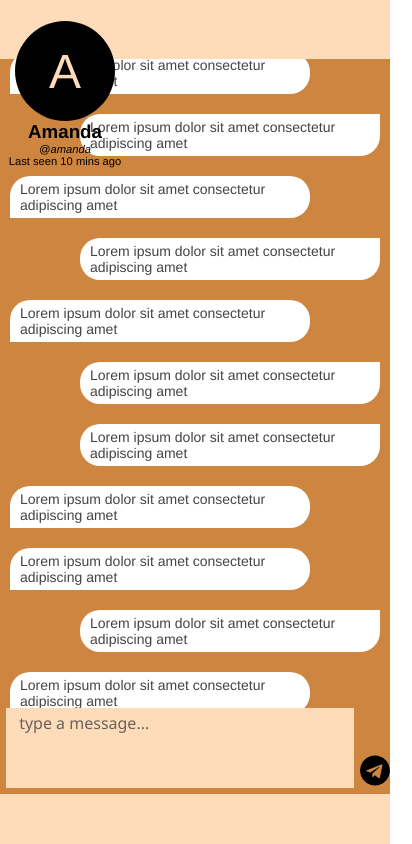
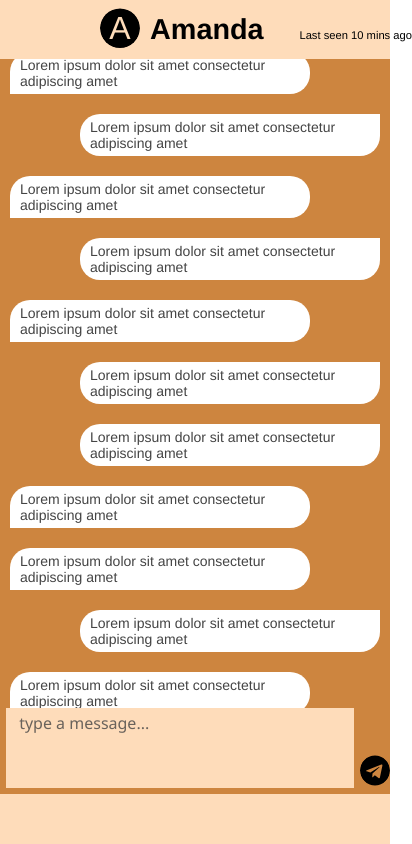
Before and after one commit to GoodyBoy301/Howdy-Frontend, a Vue app: page /amanda in a window 390 px wide. Shown: the whole page, 412 px wide, since content can reach past the window. Built offline with nearby package versions, Linux system fonts and the light colour scheme.

Commit message:
Message responsivity

```diff
--- a/src/components/DP.vue
+++ b/src/components/DP.vue
@@ -28,4 +28,13 @@ export default {
   top: 0;
   transform-origin: 0% 0%;
 }
+/* tablet */
+@media (max-width: 900px) {
+  .image {
+    width: clamp(40px, 5vw, 6vw);
+    height: clamp(40px, 5vw, 6vw);
+    font-size: 2em;
+    clip-path: circle();
+  }
+}
 </style>
--- a/src/views/Chat/Head.vue
+++ b/src/views/Chat/Head.vue
@@ -30,4 +30,25 @@ i,
 p {
   font-size: 0.7em;
 }
+/* tablet */
+@media (max-width: 900px) {
+  .head {
+    flex-direction: row;
+    margin-top: 1vh;
+    width: 80%;
+    justify-content: flex-start;
+    margin-left: 100px;
+    align-items: baseline;
+  }
+  p {
+    margin-left: auto;
+  }
+  h3 {
+    font-size: 1.8em;
+    padding: 0 10px;
+  }
+  i {
+    display: none;
+  }
+}
 </style>
--- a/src/views/Chat/Messages.vue
+++ b/src/views/Chat/Messages.vue
@@ -74,7 +74,7 @@ aside:nth-of-type(2) {
     top: calc(10vh - 25px);
   }
   article {
-    padding-top: 20vh;
+    padding-top: 0vh;
     padding-bottom: calc(95px + 18px);
   }
   aside:first-of-type {
```
